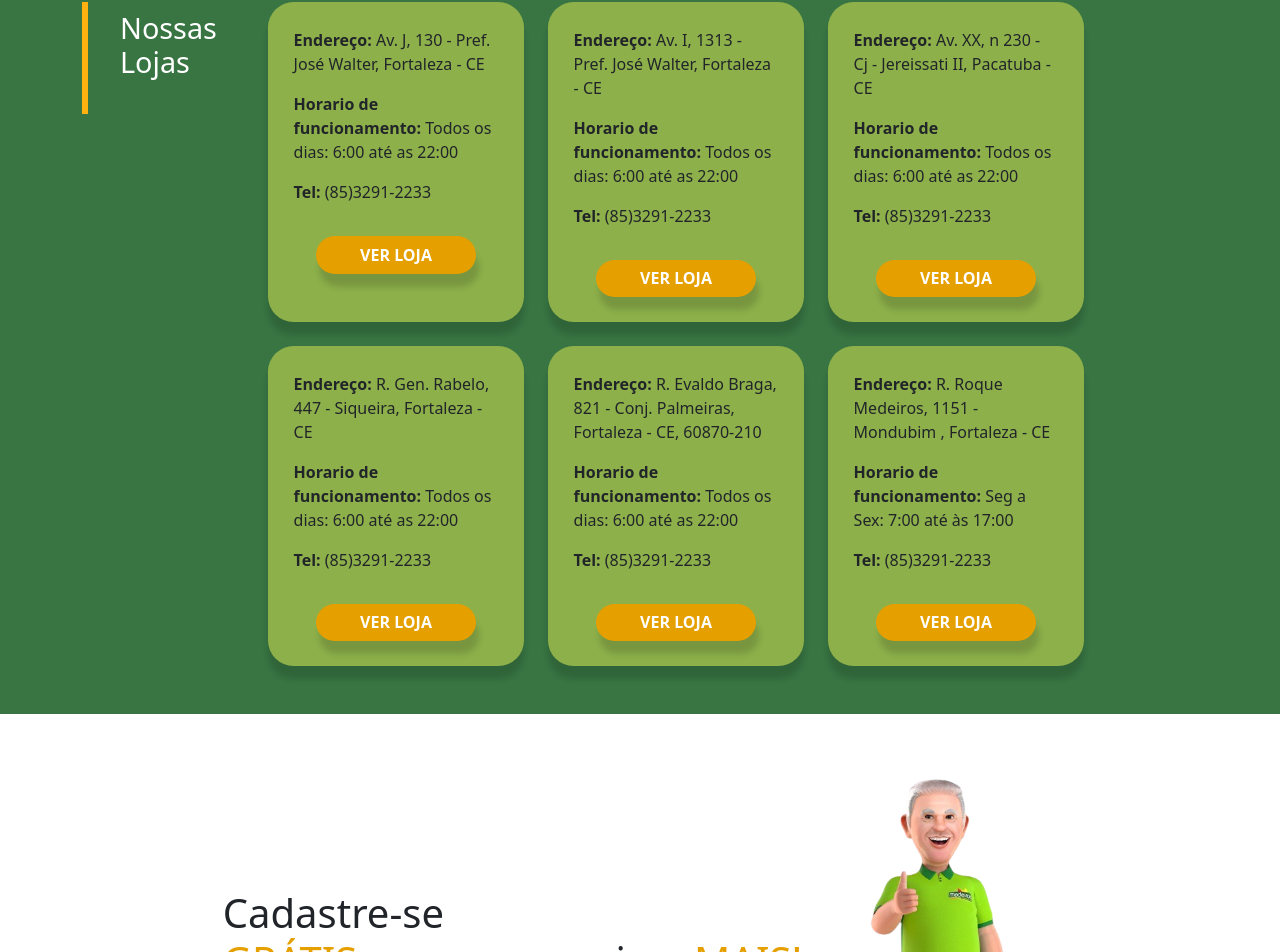
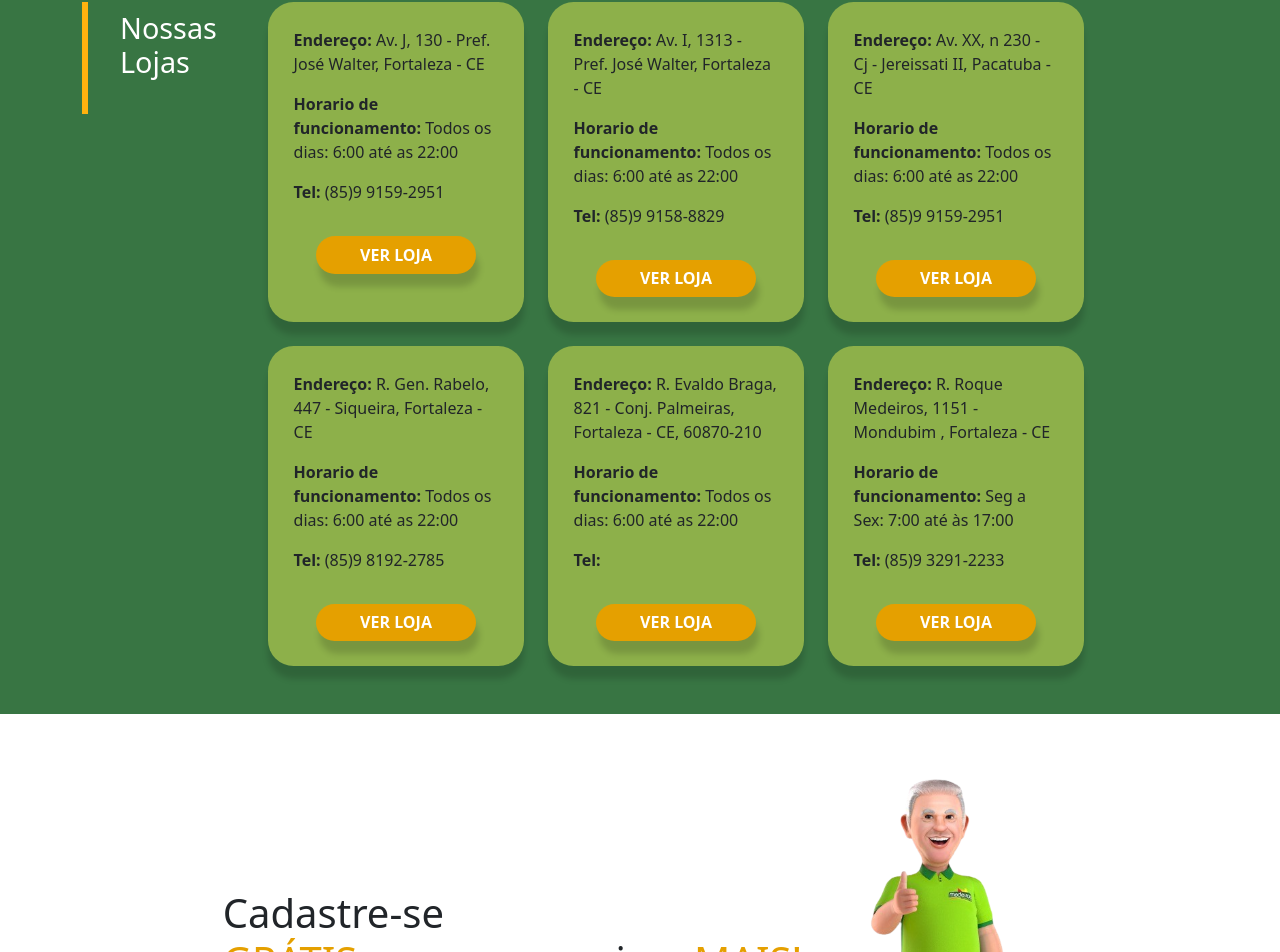
Before and after one commit to S-Medeiros/site-institucional-React-, a React (Vite) app: page / in a window 1280 px wide. Shown: the part 1279-2231 px from the top of the page. Built offline with nearby package versions, Linux system fonts and the light colour scheme.

Commit message:
fix-contato

```diff
--- a/src/components/MyStoreCard/index.jsx
+++ b/src/components/MyStoreCard/index.jsx
@@ -1,13 +1,13 @@
 
 import { Link } from "react-router-dom";
 
-const MyStoreCard = ({endereco, horario}) => {
+const MyStoreCard = ({endereco, horario, telefone}) => {
     return ( <>
             <div className="card-mystore">
                 <div className=".content-card-store">
                     <p><strong>Endereço:</strong> {endereco}</p>
                     <p><strong>Horario de funcionamento:</strong> {horario}</p>
-                    <p><strong>Tel:</strong> (85)3291-2233</p>
+                    <p><strong>Tel:</strong> {telefone}</p>
 
                 </div>
 
--- a/src/components/MyStores/index.jsx
+++ b/src/components/MyStores/index.jsx
@@ -21,12 +21,12 @@ const MyStores = () => {
 
                     {/* Coluna dos cards - ocupa o restante */}
                     <div className="col-12 col-lg-10 d-flex gap-4 flex-wrap">
-                        <MyStoreCard endereco={'Av. J, 130 - Pref. José Walter, Fortaleza - CE'} horario={'Todos os dias: 6:00 até as 22:00'} />
-                        <MyStoreCard endereco={'Av. I, 1313 - Pref. José Walter, Fortaleza - CE'} horario={'Todos os dias: 6:00 até as 22:00'} />
-                        <MyStoreCard endereco={'Av. XX, n 230 - Cj - Jereissati II, Pacatuba - CE'} horario={'Todos os dias: 6:00 até as 22:00'} />
-                        <MyStoreCard endereco={'R. Gen. Rabelo, 447 - Siqueira, Fortaleza - CE'} horario={'Todos os dias: 6:00 até as 22:00'} />
+                        <MyStoreCard endereco={'Av. J, 130 - Pref. José Walter, Fortaleza - CE'} horario={'Todos os dias: 6:00 até as 22:00'} telefone={'(85)9 9159-2951'} />
+                        <MyStoreCard endereco={'Av. I, 1313 - Pref. José Walter, Fortaleza - CE'} horario={'Todos os dias: 6:00 até as 22:00'} telefone={'(85)9 9158-8829'}/>
+                        <MyStoreCard endereco={'Av. XX, n 230 - Cj - Jereissati II, Pacatuba - CE'} horario={'Todos os dias: 6:00 até as 22:00'} telefone={'(85)9 9159-2951'} />
+                        <MyStoreCard endereco={'R. Gen. Rabelo, 447 - Siqueira, Fortaleza - CE'} horario={'Todos os dias: 6:00 até as 22:00'} telefone={'(85)9 8192-2785'}/>
                         <MyStoreCard endereco={'R. Evaldo Braga, 821 - Conj. Palmeiras, Fortaleza - CE, 60870-210'} horario={'Todos os dias: 6:00 até as 22:00'} />
-                        <MyStoreCard endereco={'R. Roque Medeiros, 1151 - Mondubim , Fortaleza - CE'} horario={'Seg a Sex: 7:00 até às 17:00'} />
+                        <MyStoreCard endereco={'R. Roque Medeiros, 1151 - Mondubim , Fortaleza - CE'} horario={'Seg a Sex: 7:00 até às 17:00'} telefone={'(85)9 3291-2233'}/>
                     </div>
                 </div>
             </div>
```
